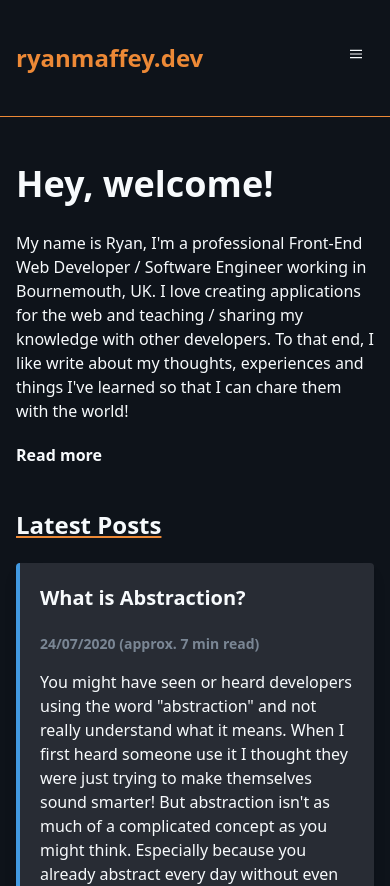
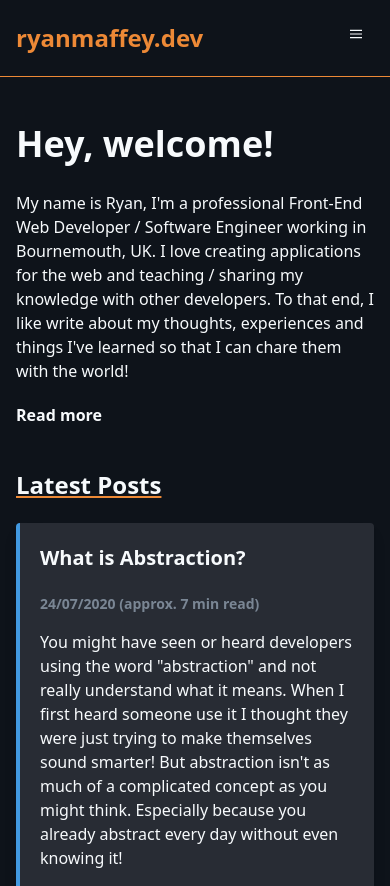
Before and after one commit to ryanmaffey/ryanmaffey.dev, a Next.js app: page / in a window 390 px wide. Shown: the top 886 px of the page. Built offline with nearby package versions, Linux system fonts and the light colour scheme.

Commit message:
smaller nav padding mobile

```diff
--- a/components/nav.tsx
+++ b/components/nav.tsx
@@ -17,7 +17,7 @@ export const Nav: React.FunctionComponent = () => {
                 Skip to content
             </a>
 
-            <nav className="flex items-center justify-between flex-wrap py-10">
+            <nav className="flex items-center justify-between flex-wrap py-5 md:py-10">
                 <div className="container flex sm:content-between">
                     <div className="flex items-center flex-grow sm:flex-grow md:flex-grow-0 md:justify-between mr-6">
                         <Anchor
```
